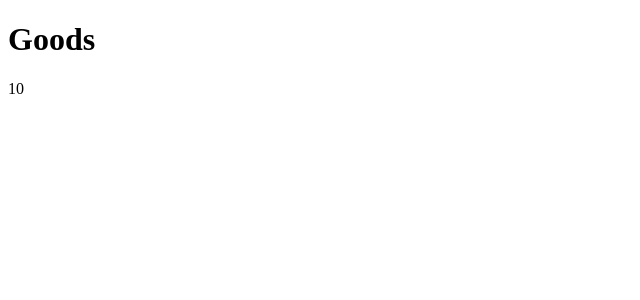
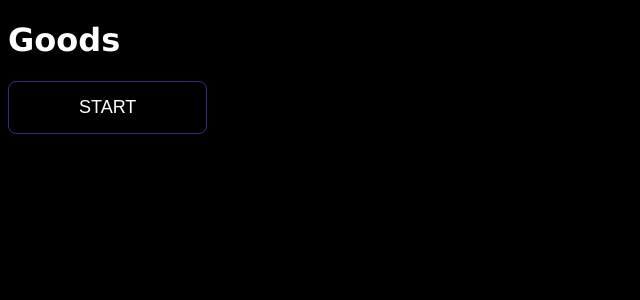
Before and after one commit to mate-academy/react_list-of-goods, a React (Create React App) app: page / in a window 1280 px wide. Shown: the top 300 px of the page, without its empty margins (0-640 px from the left). Built offline with nearby package versions, Linux system fonts and the light colour scheme; the HTML template or start-up script is replaced by a standard one.

Commit message:
solution

```diff
--- a/package.json
+++ b/package.json
@@ -7,6 +7,8 @@
   "author": "Mate Academy",
   "license": "GPL-3.0",
   "dependencies": {
+    "classname": "0.0.0",
+    "classnames": "^2.2.6",
     "prop-types": "^15.7.2",
     "react": "^16.13.1",
     "react-dom": "^16.13.1",
--- a/src/App.js
+++ b/src/App.js
@@ -1,5 +1,6 @@
 import React from 'react';
 import './App.css';
+import { GoodList } from './components/GoodLists/GoodList';
 
 const goodsFromServer = [
   'Dumplings',
@@ -17,7 +18,9 @@ const goodsFromServer = [
 const App = () => (
   <div className="App">
     <h1>Goods</h1>
-    {goodsFromServer.length}
+    <div className="buttons">
+      <GoodList goods={goodsFromServer} />
+    </div>
   </div>
 );
 
--- /dev/null
+++ b/src/components/Buttons/Buttons.css
@@ -0,0 +1,11 @@
+button {
+  background: none;
+  border: none;
+  outline: none;
+}
+
+.button {
+  color: white;
+  font-size: 16px;
+  cursor: pointer;
+}
--- /dev/null
+++ b/src/components/Buttons/Buttons.jsx
@@ -0,0 +1,33 @@
+import React from 'react';
+import PropTypes from 'prop-types';
+import '../Buttons/Buttons.css';
+
+export class Buttons extends React.Component {
+  state = {
+    buttons: this.props.buttons,
+  }
+
+  render() {
+    const {buttons} = this.state;
+    const { identifyButton } = this.props;
+
+    return (
+      buttons.map(buttonName => (
+        <button
+          key={buttonName}
+          className="button"
+          onClick={() => {
+            identifyButton(buttonName);
+          }}
+        >
+          {buttonName}
+        </button>
+      ))
+    )
+
+  };
+};
+
+Buttons.propTypes = {
+  buttons: PropTypes.arrayOf(PropTypes.string.isRequired),
+}
--- /dev/null
+++ b/src/components/GoodLists/GoodList.css
@@ -0,0 +1,37 @@
+ul,
+li {
+  list-style: none;
+}
+
+body {
+  background-color: black;
+  color: white;
+  font-family: "Lucida Sans",
+    "Lucida Sans Regular",
+    "Lucida Grande",
+    "Lucida Sans Unicode",
+    "Geneva",
+    "Verdana",
+    sans-serif;
+}
+
+.start {
+  padding: 15px 70px;
+  border: 1px solid rgba(57, 57, 146, 0.85);
+  color: white;
+  border-radius: 8px;
+  font-size: 18px;
+  text-transform: uppercase;
+  cursor: pointer;
+}
+
+.start:hover {
+  border-radius: 10px;
+  transition: all 0.8s ease 0.2s;
+  -webkit-transition: all 0.8s ease 0.2s;
+  -moz-transition: all 0.8s ease 0.2s;
+  -ms-transition: all 0.8s ease 0.2s;
+  -o-transition: all 0.8s ease 0.2s;
+  -webkit-box-shadow: 0 0 40px rgba(73, 115, 255, 0.6);
+  box-shadow: 0 0 40px rgba(73, 115, 255, 0.6);
+}
--- /dev/null
+++ b/src/components/GoodLists/GoodList.jsx
@@ -0,0 +1,91 @@
+import React from 'react';
+import PropTypes from 'prop-types';
+import '../GoodLists/GoodList.css';
+import { Buttons } from '../Buttons/Buttons';
+
+const buttonsName = [
+  'Reverse',
+  'Sort alphabetically',
+  'Sort by length',
+  'Reset',
+  'Select'
+];
+
+export class GoodList extends React.Component {
+
+  state = {
+    goods: [...this.props.goods],
+    start: false,
+  };
+
+  selectButton = (event) => {
+    event.target.hidden = true;
+    this.setState({ start: true });
+  }
+
+  handleButtonClick = (buttonName) => {
+    if (buttonName === buttonsName[0]) {
+      this.setState((state) => ({
+        goods: state.goods.reverse(),
+      }),
+    )} else if (buttonName === buttonsName[1]) {
+      this.setState((state) => ({
+        goods: state.goods.sort(),
+      }),
+    )} else if (buttonName === buttonsName[2]) {
+      this.setState((state) => ({
+        goods: state.goods.sort((prev, curr) => prev.length - curr.length),
+      }),
+    )} else if (buttonName === buttonsName[3]) {
+      this.setState(() => ({
+        goods: [...this.props.goods],
+      }),
+    )}
+  }
+
+  render() {
+    const {goods, start} = this.state;
+
+    return(
+      <div className="goods good">
+        <button
+          className="start"
+          type="submit"
+          onClick={(event) => {
+            this.selectButton(event);
+          }}
+        >
+          Start
+        </button>
+        {
+          start ? (
+            <>
+              <ul className="good__list">
+              {
+                goods.map(good => (
+                  <li
+                    className={"good__item"}
+                    key={good}
+                  >
+                      {good}
+                  </li>
+                ))
+              }
+              </ul>
+                {
+                  <Buttons
+                    buttons={buttonsName}
+                    identifyButton={this.handleButtonClick}
+                  />
+                }
+            </>
+          ) : ''
+        }
+      </div>
+    )
+  };
+};
+
+GoodList.propTypes = {
+  goods: PropTypes.arrayOf(PropTypes.string.isRequired),
+};
```
Also changed, not shown: 1 other file (tests, documents, lock files or other folders).
